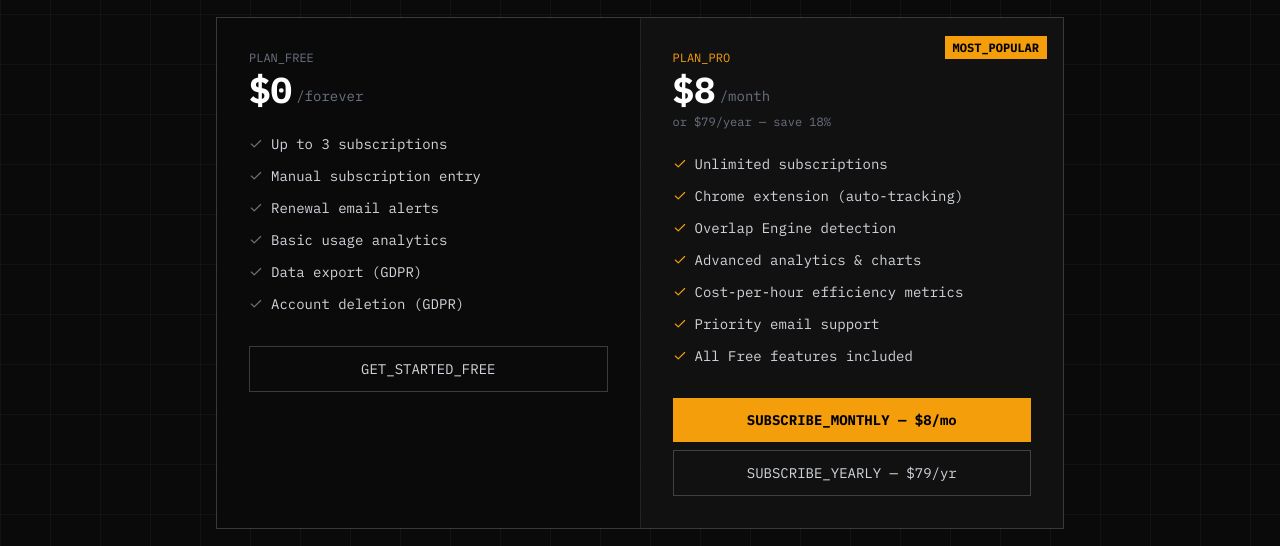
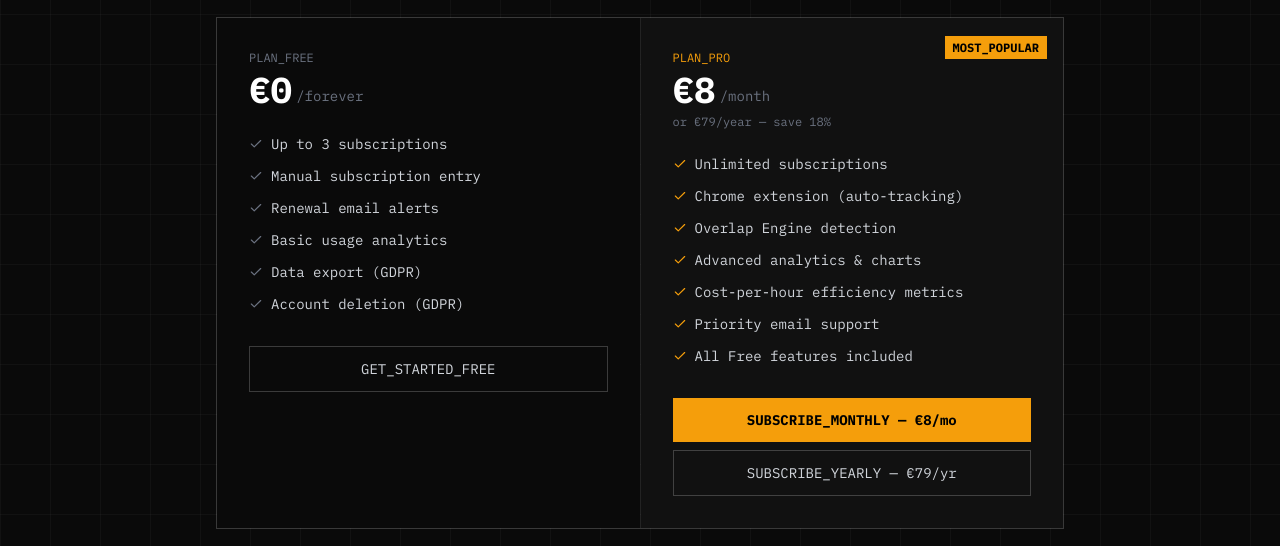
Before and after one commit to Synapticxyz/aitrackr.io, a Next.js app: page /pricing in a window 1280 px wide. Shown: the part 286-832 px from the top of the page. Built offline with nearby package versions, Linux system fonts and the light colour scheme; no server answers.

Commit message:
feat(stripe): switch pricing to EUR (€8/month, €79/year)
Made-with: Cursor

```diff
--- a/src/app/dashboard/settings/page.tsx
+++ b/src/app/dashboard/settings/page.tsx
@@ -121,7 +121,7 @@ export default function SettingsPage() {
             <div>
               <p className="text-sm font-mono text-white">CURRENT_PLAN</p>
               <p className="text-xs font-mono text-gray-500">
-                {session?.user?.subscriptionStatus === 'PRO' ? 'AiTrackr Pro — $8/month' : 'Free Plan'}
+                {session?.user?.subscriptionStatus === 'PRO' ? 'AiTrackr Pro — €8/month' : 'Free Plan'}
               </p>
             </div>
             <span className={`px-2 py-1 text-xs font-mono font-bold ${session?.user?.subscriptionStatus === 'PRO' ? 'bg-amber-500/10 text-amber-500 border border-amber-500/30' : 'bg-white/5 text-gray-400 border border-white/10'}`}>
--- a/src/app/page.tsx
+++ b/src/app/page.tsx
@@ -342,7 +342,7 @@ export default function HomePage() {
                   <p className="text-gray-500 text-sm mt-1">For casual users</p>
                 </div>
                 <div className="text-right">
-                  <div className="text-4xl font-bold font-mono text-white">$0</div>
+                  <div className="text-4xl font-bold font-mono text-white">€0</div>
                   <div className="text-xs text-gray-500">/month</div>
                 </div>
               </div>
@@ -376,7 +376,7 @@ export default function HomePage() {
                   <p className="text-gray-500 text-sm mt-1">For power users</p>
                 </div>
                 <div className="text-right">
-                  <div className="text-4xl font-bold font-mono text-white">$8</div>
+                  <div className="text-4xl font-bold font-mono text-white">€8</div>
                   <div className="text-xs text-gray-500">/month</div>
                 </div>
               </div>
--- a/src/app/pricing/page.tsx
+++ b/src/app/pricing/page.tsx
@@ -5,7 +5,7 @@ import { CheckoutButton } from './_checkout-button'
 
 export const metadata: Metadata = {
   title: 'Pricing — Free & Pro Plans',
-  description: 'AiTrackr pricing. Free forever plan + Pro at $8/month or $79/year.',
+  description: 'AiTrackr pricing. Free forever plan + Pro at €8/month or €79/year.',
 }
 
 const FREE_FEATURES = [
@@ -56,7 +56,7 @@ export default function PricingPage() {
           <div className="bg-[#0A0A0A] p-8">
             <p className="text-xs font-mono text-gray-500 mb-1">PLAN_FREE</p>
             <div className="flex items-end gap-1 mb-6">
-              <span className="text-4xl font-bold font-mono text-white">$0</span>
+              <span className="text-4xl font-bold font-mono text-white">€0</span>
               <span className="text-gray-500 font-mono text-sm mb-1">/forever</span>
             </div>
             <ul className="space-y-3 mb-8">
@@ -79,10 +79,10 @@ export default function PricingPage() {
             </div>
             <p className="text-xs font-mono text-amber-500 mb-1">PLAN_PRO</p>
             <div className="flex items-end gap-1 mb-1">
-              <span className="text-4xl font-bold font-mono text-white">$8</span>
+              <span className="text-4xl font-bold font-mono text-white">€8</span>
               <span className="text-gray-500 font-mono text-sm mb-1">/month</span>
             </div>
-            <p className="text-xs font-mono text-gray-500 mb-6">or $79/year — save 18%</p>
+            <p className="text-xs font-mono text-gray-500 mb-6">or €79/year — save 18%</p>
             <ul className="space-y-3 mb-8">
               {PRO_FEATURES.map((f) => (
                 <li key={f} className="flex items-center gap-2 text-sm font-mono text-gray-300">
@@ -92,8 +92,8 @@ export default function PricingPage() {
               ))}
             </ul>
             <div className="space-y-2">
-              <CheckoutButton priceId={process.env.STRIPE_PRICE_ID_MONTHLY ?? ''} label="SUBSCRIBE_MONTHLY — $8/mo" />
-              <CheckoutButton priceId={process.env.STRIPE_PRICE_ID_YEARLY ?? ''} label="SUBSCRIBE_YEARLY — $79/yr" variant="outline" />
+              <CheckoutButton priceId={process.env.STRIPE_PRICE_ID_MONTHLY ?? ''} label="SUBSCRIBE_MONTHLY — €8/mo" />
+              <CheckoutButton priceId={process.env.STRIPE_PRICE_ID_YEARLY ?? ''} label="SUBSCRIBE_YEARLY — €79/yr" variant="outline" />
             </div>
           </div>
         </div>
--- a/src/app/terms/page.tsx
+++ b/src/app/terms/page.tsx
@@ -135,14 +135,14 @@ export default function TermsPage() {
               <div className="border border-amber-500/20 bg-amber-500/5 p-4 font-mono text-xs space-y-2">
                 <p className="text-amber-500 font-bold">PRO PLAN</p>
                 <ul className="list-disc list-outside ml-4 space-y-0.5 text-gray-400">
-                  <li>Monthly: <strong className="text-white">$8 / month</strong></li>
-                  <li>Annual: <strong className="text-white">$79 / year</strong> (save ~18%)</li>
+                  <li>Monthly: <strong className="text-white">€8 / month</strong></li>
+                  <li>Annual: <strong className="text-white">€79 / year</strong> (save ~18%)</li>
                   <li>Unlimited subscriptions, Chrome extension, advanced analytics, overlap detection</li>
                 </ul>
               </div>
             </div>
             <p>
-              All prices are shown in USD and are <strong className="text-white">exclusive of VAT/taxes</strong>. If you are subject
+              All prices are shown in EUR and are <strong className="text-white">exclusive of VAT/taxes</strong>. If you are subject
               to VAT in the EU, applicable taxes will be added at checkout as required by Directive 2006/112/EC.
             </p>
             <p>
--- a/src/components/subscription-gate.tsx
+++ b/src/components/subscription-gate.tsx
@@ -36,7 +36,7 @@ export function SubscriptionGate({ children, feature, showUpgradeInline }: Subsc
           {feature ? `${feature} is a Pro feature.` : 'Upgrade to Pro to unlock this feature.'}
         </p>
         <Button onClick={() => router.push('/pricing')} size="sm">
-          Upgrade to Pro — $8/month
+          Upgrade to Pro — €8/month
         </Button>
       </div>
     )
@@ -61,7 +61,7 @@ export function SubscriptionGate({ children, feature, showUpgradeInline }: Subsc
               {feature
                 ? `${feature} is available on the Pro plan.`
                 : 'This feature requires a Pro subscription.'}
-              {' '}Upgrade for $8/month.
+              {' '}Upgrade for €8/month.
             </DialogDescription>
           </DialogHeader>
           <div className="flex gap-3 justify-end">
```
Also changed, not shown: scripts/setup-stripe.ts (+6 -6 lines), 1 other file (tests, documents, lock files or other folders).
